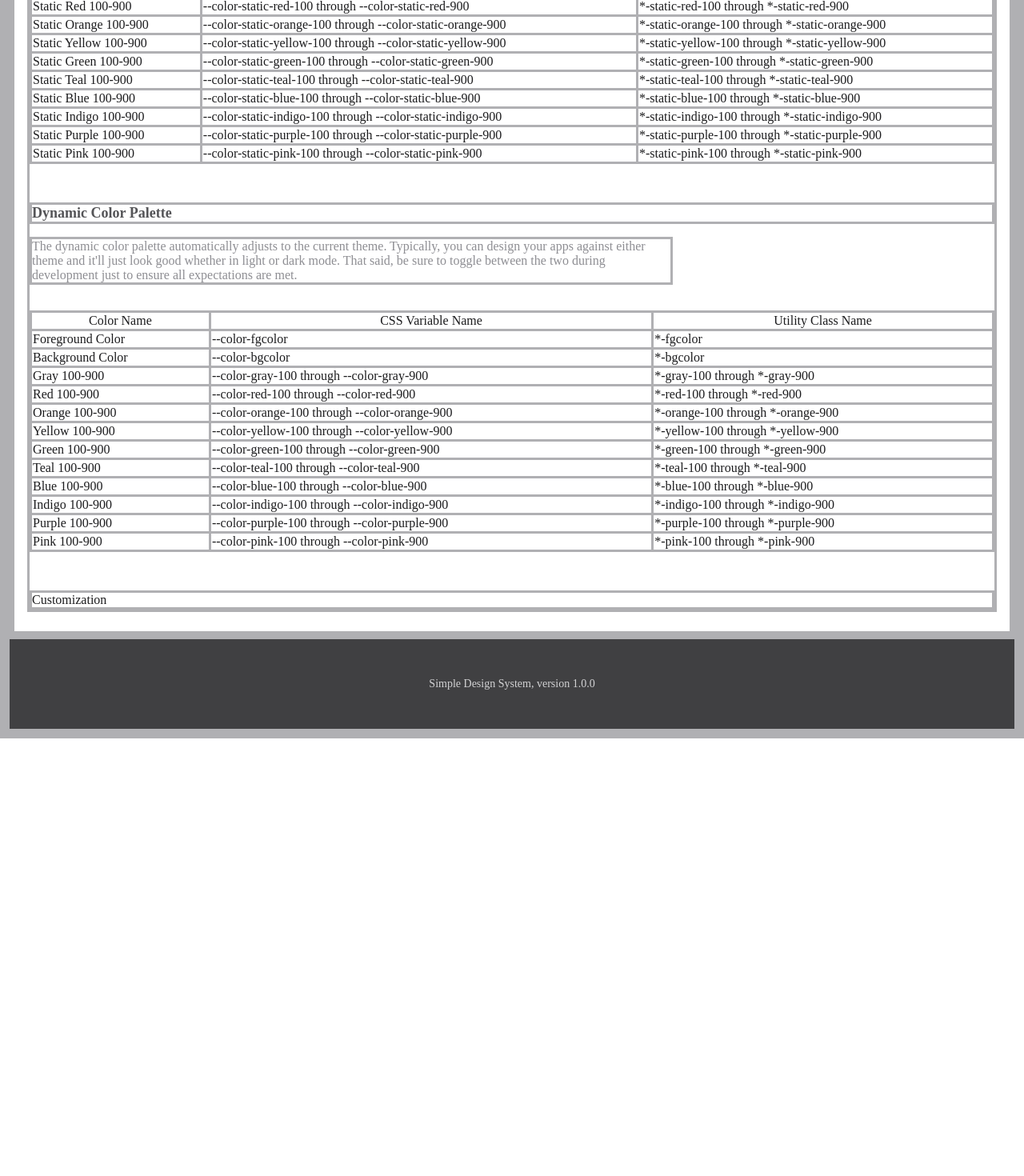
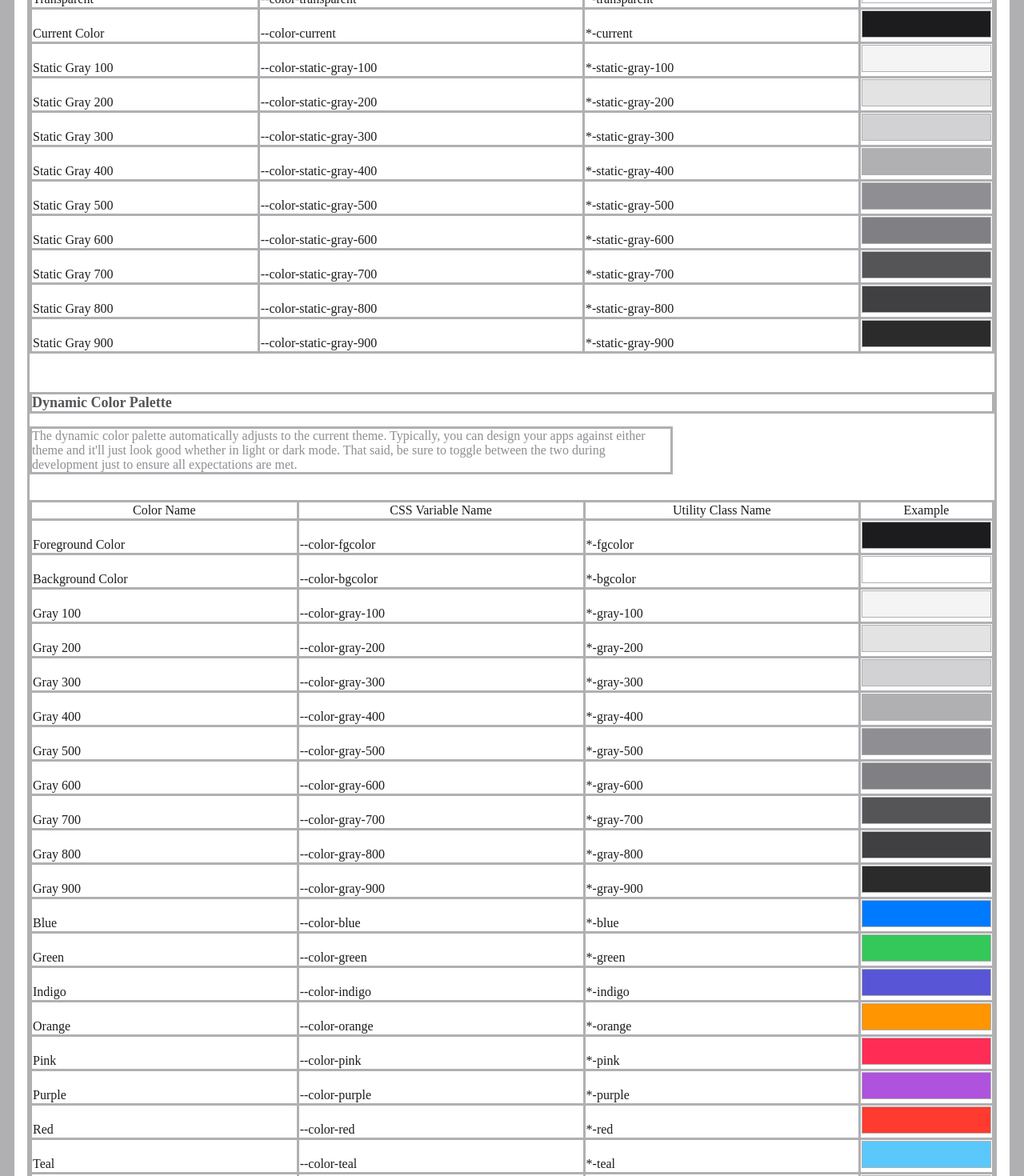
Before and after one commit to jshimkoski/simple-design-system, a Vue app: page /guide in a window 1280 px wide. Shown: the part 2340-3810 px from the top of the page at 80% size. Before the commit the page ends 3263 px from the top, so only its background shows below. Built offline with nearby package versions, Linux system fonts and the light colour scheme; what tailwind-css-variables would draw is missing.

Commit message:
update colors in guide

```diff
--- a/src/views/Guide.vue
+++ b/src/views/Guide.vue
@@ -149,9 +149,9 @@
           Static Color Palette
         </h5>
         <p class="text-gray-500 w-2/3">
-          The static color palette uses specific color variant from the light
-          theme no matter if in dark or light mode. You can be sure that if you
-          use a static color, it will always remain the same.
+          The static color palette uses specific colors no matter if in dark or
+          light mode. You can be sure that if you use a static color, it will
+          always remain the same.
         </p>
         <table class="mt-8 mb-12 w-full">
           <thead class="border-b">
@@ -159,6 +159,7 @@
               <th>Color Name</th>
               <th>CSS Variable Name</th>
               <th>Utility Class Name</th>
+              <th>Example</th>
             </tr>
           </thead>
           <tbody>
@@ -166,79 +167,79 @@
               <td>White</td>
               <td>--color-white</td>
               <td>*-white</td>
+              <td><div class="p-4 bg-white border" /></td>
             </tr>
             <tr>
               <td>Black</td>
               <td>--color-black</td>
               <td>*-black</td>
+              <td><div class="p-4 bg-black border" /></td>
             </tr>
             <tr>
               <td>Transparent</td>
               <td>--color-transparent</td>
               <td>*-transparent</td>
+              <td><div class="p-4 bg-transparent border" /></td>
             </tr>
             <tr>
               <td>Current Color</td>
               <td>--color-current</td>
               <td>*-current</td>
+              <td><div class="p-4 bg-current border" /></td>
             </tr>
             <tr>
-              <td>Static Gray 100-900</td>
-              <td>--color-static-gray-100 through --color-static-gray-900</td>
-              <td>*-static-gray-100 through *-static-gray-900</td>
+              <td>Static Gray 100</td>
+              <td>--color-static-gray-100</td>
+              <td>*-static-gray-100</td>
+              <td><div class="p-4 bg-static-gray-100 border" /></td>
             </tr>
             <tr>
-              <td>Static Red 100-900</td>
-              <td>--color-static-red-100 through --color-static-red-900</td>
-              <td>*-static-red-100 through *-static-red-900</td>
+              <td>Static Gray 200</td>
+              <td>--color-static-gray-200</td>
+              <td>*-static-gray-200</td>
+              <td><div class="p-4 bg-static-gray-200 border" /></td>
             </tr>
             <tr>
-              <td>Static Orange 100-900</td>
-              <td>
-                --color-static-orange-100 through --color-static-orange-900
-              </td>
-              <td>*-static-orange-100 through *-static-orange-900</td>
+              <td>Static Gray 300</td>
+              <td>--color-static-gray-300</td>
+              <td>*-static-gray-300</td>
+              <td><div class="p-4 bg-static-gray-300 border" /></td>
             </tr>
             <tr>
-              <td>Static Yellow 100-900</td>
-              <td>
-                --color-static-yellow-100 through --color-static-yellow-900
-              </td>
-              <td>*-static-yellow-100 through *-static-yellow-900</td>
+              <td>Static Gray 400</td>
+              <td>--color-static-gray-400</td>
+              <td>*-static-gray-400</td>
+              <td><div class="p-4 bg-static-gray-400 border" /></td>
             </tr>
             <tr>
-              <td>Static Green 100-900</td>
-              <td>--color-static-green-100 through --color-static-green-900</td>
-              <td>*-static-green-100 through *-static-green-900</td>
+              <td>Static Gray 500</td>
+              <td>--color-static-gray-500</td>
+              <td>*-static-gray-500</td>
+              <td><div class="p-4 bg-static-gray-500 border" /></td>
             </tr>
             <tr>
-              <td>Static Teal 100-900</td>
-              <td>--color-static-teal-100 through --color-static-teal-900</td>
-              <td>*-static-teal-100 through *-static-teal-900</td>
+              <td>Static Gray 600</td>
+              <td>--color-static-gray-600</td>
+              <td>*-static-gray-600</td>
+              <td><div class="p-4 bg-static-gray-600 border" /></td>
             </tr>
             <tr>
-              <td>Static Blue 100-900</td>
-              <td>--color-static-blue-100 through --color-static-blue-900</td>
-              <td>*-static-blue-100 through *-static-blue-900</td>
+              <td>Static Gray 700</td>
+              <td>--color-static-gray-700</td>
+              <td>*-static-gray-700</td>
+              <td><div class="p-4 bg-static-gray-700 border" /></td>
             </tr>
             <tr>
-              <td>Static Indigo 100-900</td>
-              <td>
-                --color-static-indigo-100 through --color-static-indigo-900
-              </td>
-              <td>*-static-indigo-100 through *-static-indigo-900</td>
+              <td>Static Gray 800</td>
+              <td>--color-static-gray-800</td>
+              <td>*-static-gray-800</td>
+              <td><div class="p-4 bg-static-gray-800 border" /></td>
             </tr>
             <tr>
-              <td>Static Purple 100-900</td>
-              <td>
-                --color-static-purple-100 through --color-static-purple-900
-              </td>
-              <td>*-static-purple-100 through *-static-purple-900</td>
-            </tr>
-            <tr>
-              <td>Static Pink 100-900</td>
-              <td>--color-static-pink-100 through --color-static-pink-900</td>
-              <td>*-static-pink-100 through *-static-pink-900</td>
+              <td>Static Gray 900</td>
+              <td>--color-static-gray-900</td>
+              <td>*-static-gray-900</td>
+              <td><div class="p-4 bg-static-gray-900 border" /></td>
             </tr>
           </tbody>
         </table>
@@ -258,6 +259,7 @@
               <th>Color Name</th>
               <th>CSS Variable Name</th>
               <th>Utility Class Name</th>
+              <th>Example</th>
             </tr>
           </thead>
           <tbody>
@@ -265,67 +267,124 @@
               <td>Foreground Color</td>
               <td>--color-fgcolor</td>
               <td>*-fgcolor</td>
+              <td><div class="p-4 bg-fgcolor border" /></td>
             </tr>
             <tr>
               <td>Background Color</td>
               <td>--color-bgcolor</td>
               <td>*-bgcolor</td>
+              <td><div class="p-4 bg-bgcolor border" /></td>
             </tr>
             <tr>
-              <td>Gray 100-900</td>
-              <td>--color-gray-100 through --color-gray-900</td>
-              <td>*-gray-100 through *-gray-900</td>
+              <td>Gray 100</td>
+              <td>--color-gray-100</td>
+              <td>*-gray-100</td>
+              <td><div class="p-4 bg-gray-100 border" /></td>
             </tr>
             <tr>
-              <td>Red 100-900</td>
-              <td>--color-red-100 through --color-red-900</td>
-              <td>*-red-100 through *-red-900</td>
+              <td>Gray 200</td>
+              <td>--color-gray-200</td>
+              <td>*-gray-200</td>
+              <td><div class="p-4 bg-gray-200 border" /></td>
             </tr>
             <tr>
-              <td>Orange 100-900</td>
-              <td>
-                --color-orange-100 through --color-orange-900
-              </td>
-              <td>*-orange-100 through *-orange-900</td>
+              <td>Gray 300</td>
+              <td>--color-gray-300</td>
+              <td>*-gray-300</td>
+              <td><div class="p-4 bg-gray-300 border" /></td>
             </tr>
             <tr>
-              <td>Yellow 100-900</td>
-              <td>--color-yellow-100 through --color-yellow-900</td>
-              <td>*-yellow-100 through *-yellow-900</td>
+              <td>Gray 400</td>
+              <td>--color-gray-400</td>
+              <td>*-gray-400</td>
+              <td><div class="p-4 bg-gray-400 border" /></td>
             </tr>
             <tr>
-              <td>Green 100-900</td>
-              <td>--color-green-100 through --color-green-900</td>
-              <td>*-green-100 through *-green-900</td>
+              <td>Gray 500</td>
+              <td>--color-gray-500</td>
+              <td>*-gray-500</td>
+              <td><div class="p-4 bg-gray-500 border" /></td>
             </tr>
             <tr>
-              <td>Teal 100-900</td>
-              <td>--color-teal-100 through --color-teal-900</td>
-              <td>*-teal-100 through *-teal-900</td>
+              <td>Gray 600</td>
+              <td>--color-gray-600</td>
+              <td>*-gray-600</td>
+              <td><div class="p-4 bg-gray-600 border" /></td>
             </tr>
             <tr>
-              <td>Blue 100-900</td>
-              <td>--color-blue-100 through --color-blue-900</td>
-              <td>*-blue-100 through *-blue-900</td>
+              <td>Gray 700</td>
+              <td>--color-gray-700</td>
+              <td>*-gray-700</td>
+              <td><div class="p-4 bg-gray-700 border" /></td>
             </tr>
             <tr>
-              <td>Indigo 100-900</td>
-              <td>--color-indigo-100 through --color-indigo-900</td>
-              <td>*-indigo-100 through *-indigo-900</td>
+              <td>Gray 800</td>
+              <td>--color-gray-800</td>
+              <td>*-gray-800</td>
+              <td><div class="p-4 bg-gray-800 border" /></td>
             </tr>
             <tr>
-              <td>Purple 100-900</td>
-              <td>--color-purple-100 through --color-purple-900</td>
-              <td>*-purple-100 through *-purple-900</td>
+              <td>Gray 900</td>
+              <td>--color-gray-900</td>
+              <td>*-gray-900</td>
+              <td><div class="p-4 bg-gray-900 border" /></td>
             </tr>
             <tr>
-              <td>Pink 100-900</td>
-              <td>--color-pink-100 through --color-pink-900</td>
-              <td>*-pink-100 through *-pink-900</td>
+              <td>Blue</td>
+              <td>--color-blue</td>
+              <td>*-blue</td>
+              <td><div class="p-4 bg-blue border" /></td>
+            </tr>
+            <tr>
+              <td>Green</td>
+              <td>--color-green</td>
+              <td>*-green</td>
+              <td><div class="p-4 bg-green border" /></td>
+            </tr>
+            <tr>
+              <td>Indigo</td>
+              <td>--color-indigo</td>
+              <td>*-indigo</td>
+              <td><div class="p-4 bg-indigo border" /></td>
+            </tr>
+            <tr>
+              <td>Orange</td>
+              <td>--color-orange</td>
+              <td>*-orange</td>
+              <td><div class="p-4 bg-orange border" /></td>
+            </tr>
+            <tr>
+              <td>Pink</td>
+              <td>--color-pink</td>
+              <td>*-pink</td>
+              <td><div class="p-4 bg-pink border" /></td>
+            </tr>
+            <tr>
+              <td>Purple</td>
+              <td>--color-purple</td>
+              <td>*-purple</td>
+              <td><div class="p-4 bg-purple border" /></td>
+            </tr>
+            <tr>
+              <td>Red</td>
+              <td>--color-red</td>
+              <td>*-red</td>
+              <td><div class="p-4 bg-red border" /></td>
+            </tr>
+            <tr>
+              <td>Teal</td>
+              <td>--color-teal</td>
+              <td>*-teal</td>
+              <td><div class="p-4 bg-teal border" /></td>
+            </tr>
+            <tr>
+              <td>Yellow</td>
+              <td>--color-yellow</td>
+              <td>*-yellow</td>
+              <td><div class="p-4 bg-yellow border" /></td>
             </tr>
           </tbody>
         </table>
-        <h2>Customization</h2>
       </section>
     </sds-card>
   </sds-container>
```
